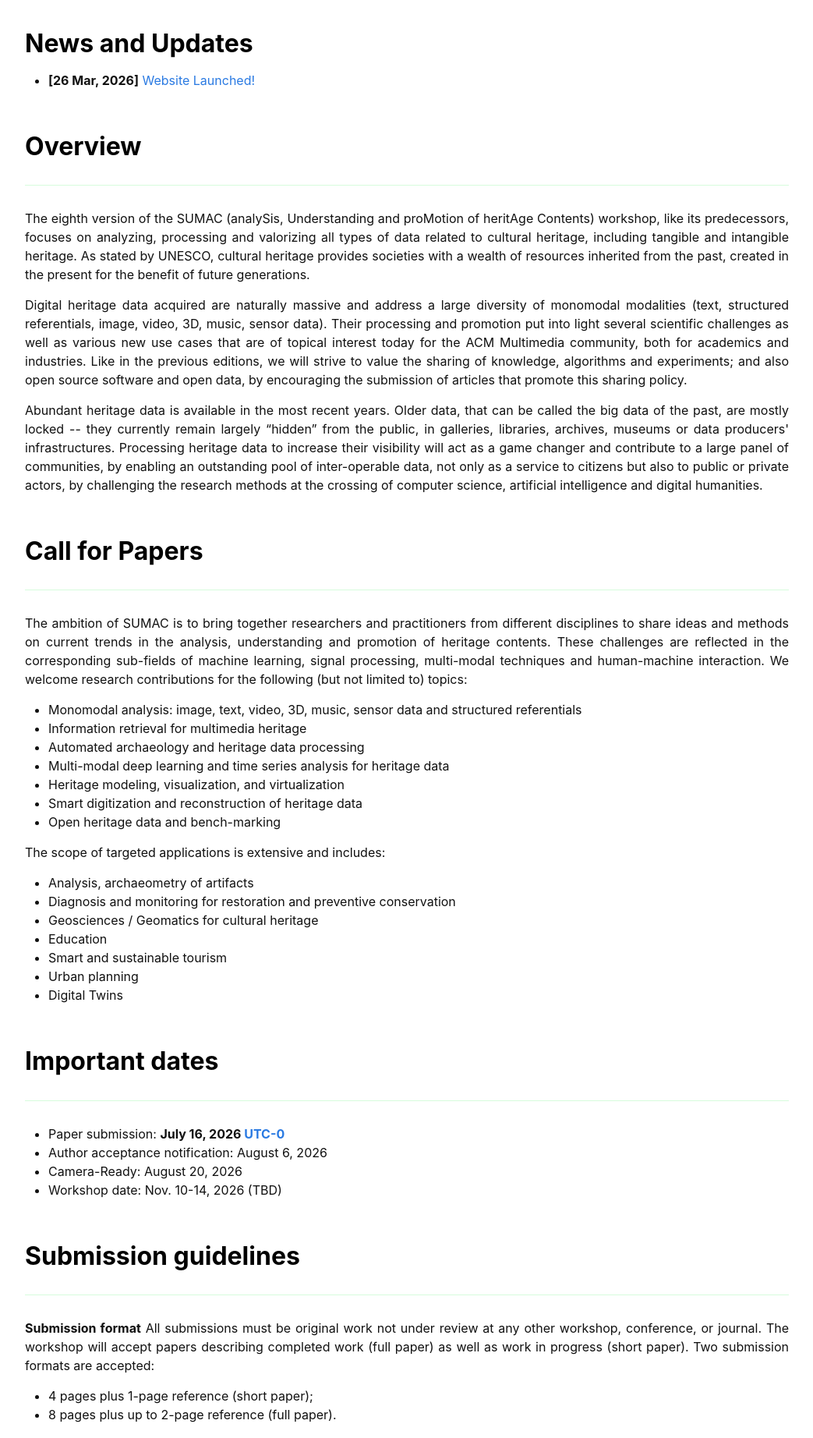
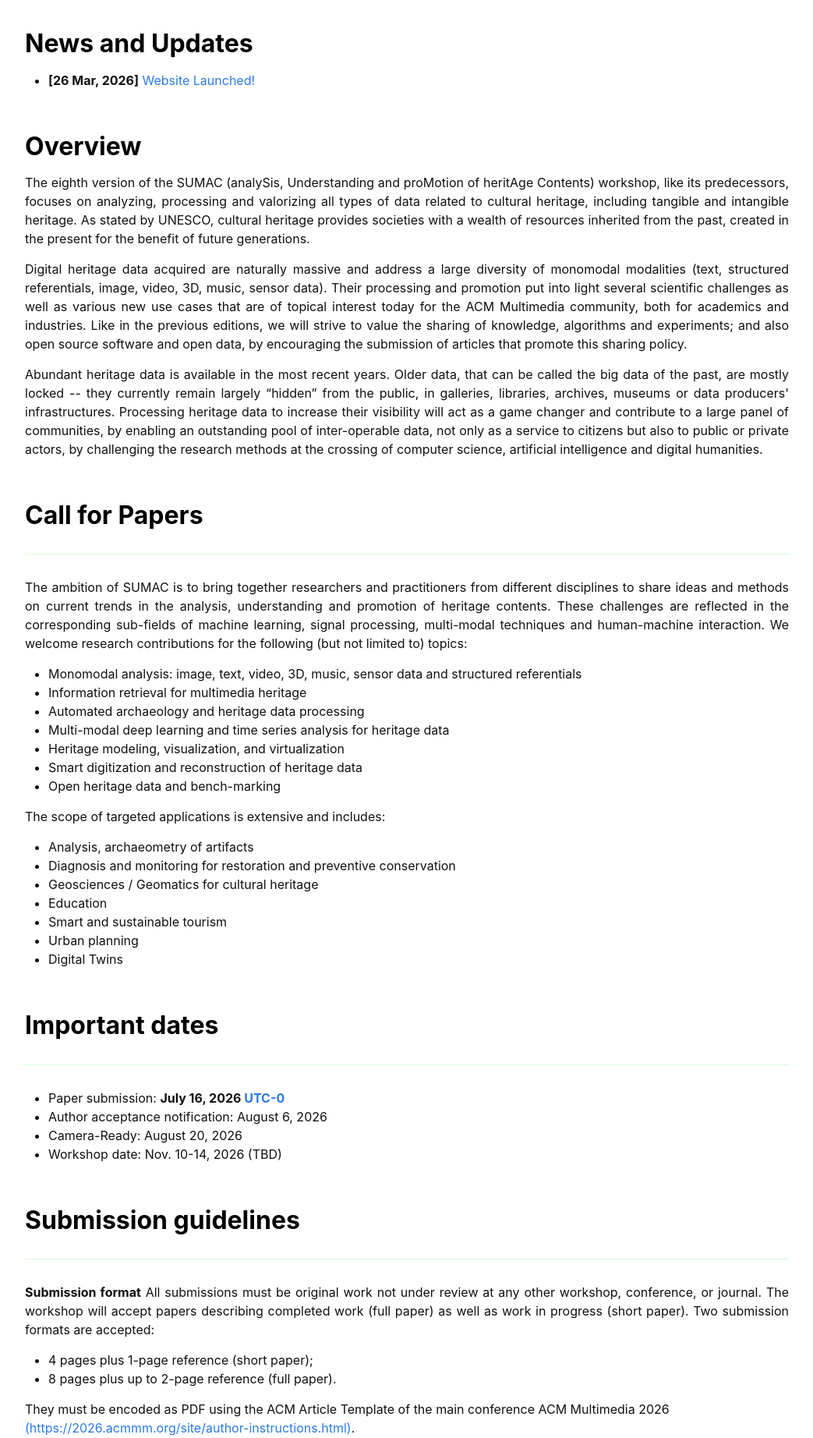
Before and after one commit to sumac-workshops/2026, a Jekyll site: the page built from index.md, in a window 1280 px wide. Shown: the part 455-2299 px from the top of the page at 78% size, without its empty margins (118-1161 px from the left). Built offline with Jekyll 4.4.1, drawn with Linux system fonts in a browser that asks for light colours; nearby versions of some CDN libraries.

Commit message:
Update index.md

```diff
--- a/index.md
+++ b/index.md
@@ -30,7 +30,7 @@ layout: home
 </p><br>
 
 <h2 class="blackpar_title" id="overview">Overview</h2>
-<hr  style="color: rgb(92, 242, 117);">
+<!-- <hr  style="color: rgb(92, 242, 117);"> -->
 <p> The eighth version of the SUMAC (analySis, Understanding and proMotion of heritAge Contents) workshop, like its predecessors, focuses on analyzing, processing and valorizing all types of data related to cultural heritage, including tangible and intangible heritage. As stated by UNESCO, cultural heritage provides societies with a wealth of resources inherited from the past, created in the present for the benefit of future generations. </p>
 
 <p> Digital heritage data acquired are naturally massive and address a large diversity of monomodal modalities (text, structured referentials, image, video, 3D, music, sensor data). Their processing and promotion put into light several scientific challenges as well as various new use cases that are of topical interest today for the ACM Multimedia community, both for academics and industries. Like in the previous editions, we will strive to value the sharing of knowledge, algorithms and experiments; and also open source software and open data, by encouraging the submission of articles that promote this sharing policy. </p>
```
